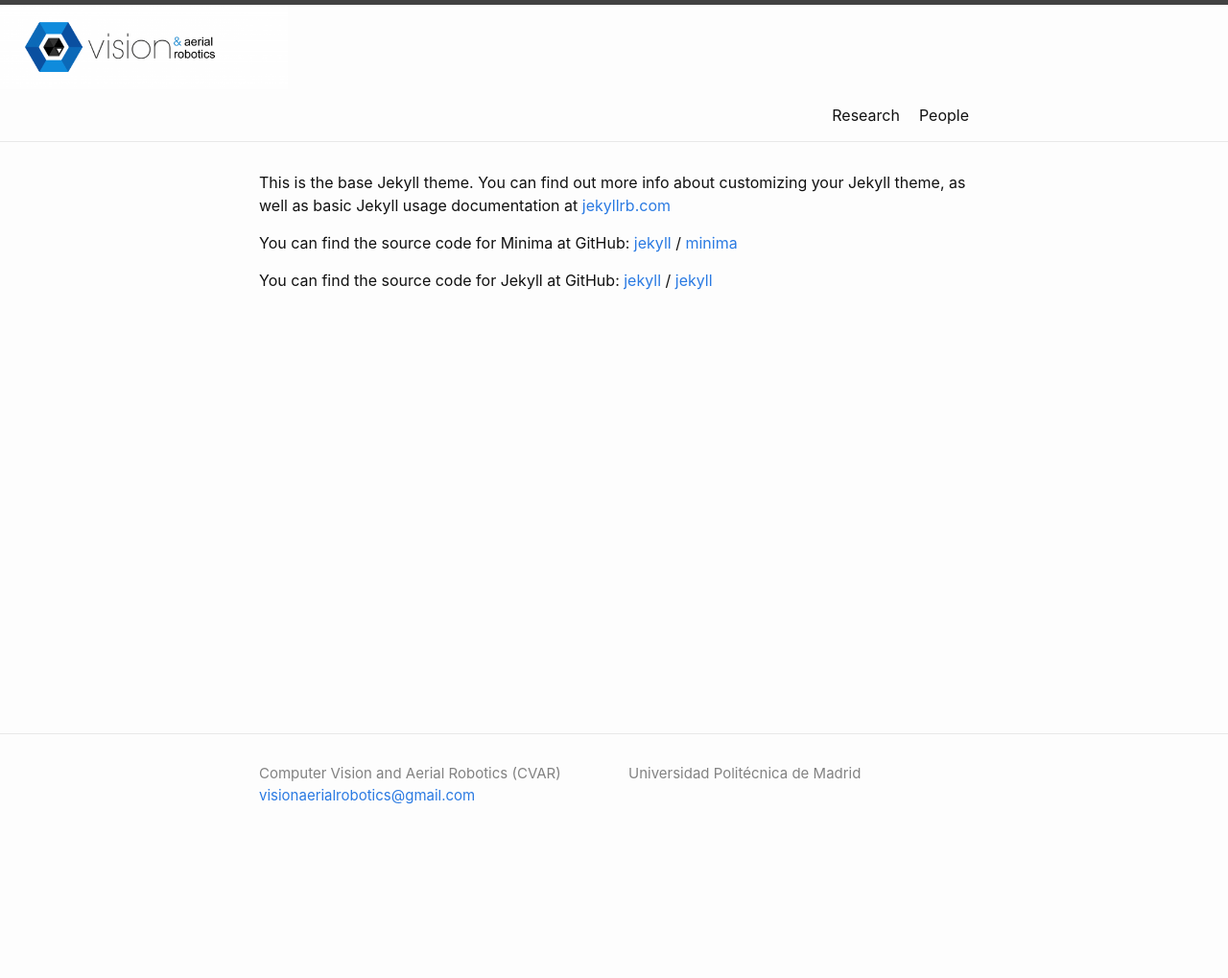
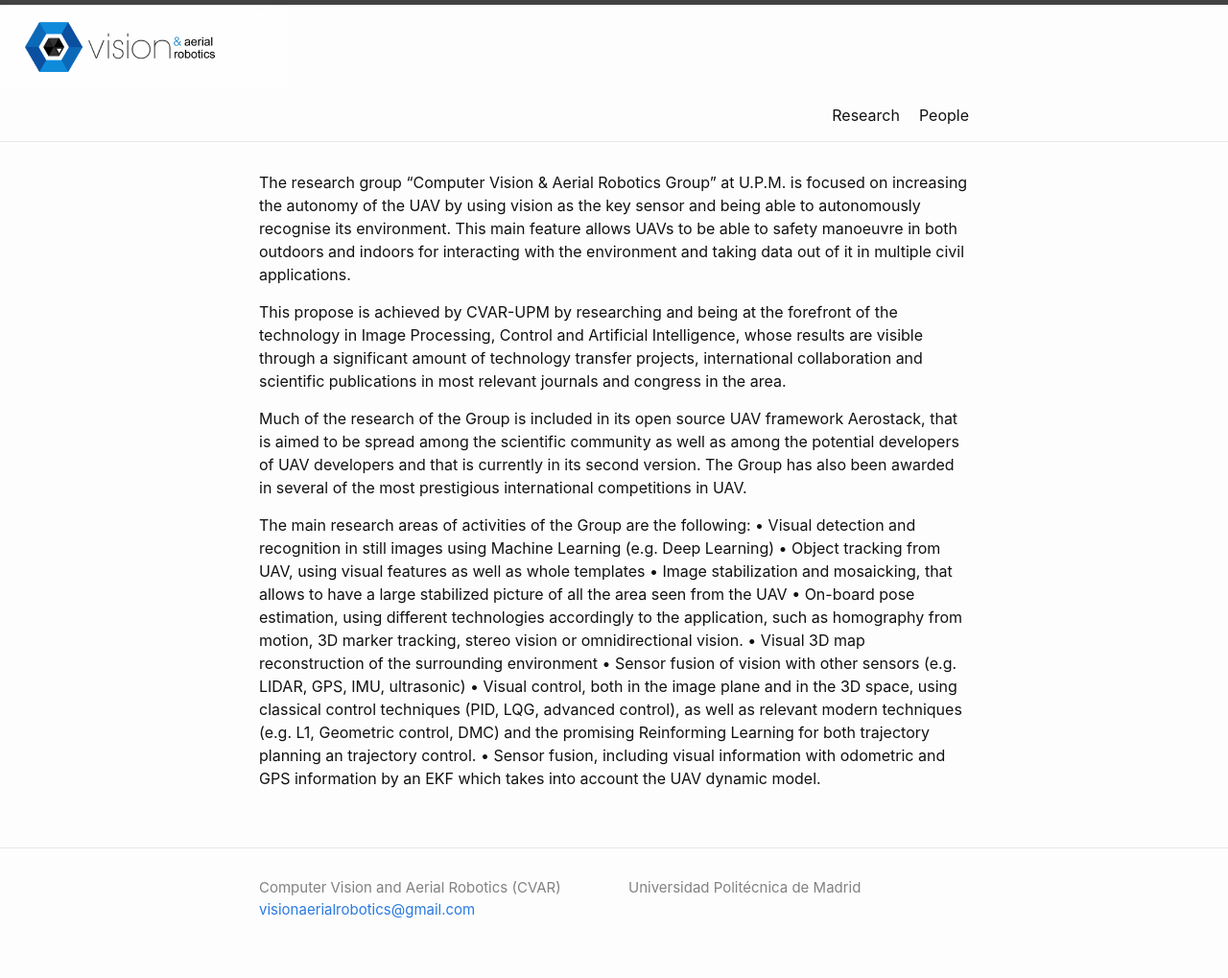
Before and after one commit to cvar-upm/cvar-upm.github.io, a Jekyll site: the page built from research.md, in a window 1280 px wide. Shown: the whole page at 96% size. Built offline with Jekyll 4.4.1, drawn with Linux system fonts in a browser that asks for light colours; before the commit the page ends 900 px from its top, so only the background shows below that.

Commit message:
Update research.md

```diff
--- a/research.md
+++ b/research.md
@@ -4,15 +4,18 @@ title: Research
 permalink: /research/
 ---
 
-This is the base Jekyll theme. You can find out more info about customizing your Jekyll theme, as well as basic Jekyll usage documentation at [jekyllrb.com](https://jekyllrb.com/)
+The research group “Computer Vision & Aerial Robotics Group” at U.P.M. is focused on increasing the autonomy of the UAV by using vision as the key sensor and being able to autonomously recognise its environment. This main feature allows UAVs to be able to safety manoeuvre in both outdoors and indoors for interacting with the environment and taking data out of it in multiple civil applications.
 
-You can find the source code for Minima at GitHub:
-[jekyll][jekyll-organization] /
-[minima](https://github.com/jekyll/minima)
+This propose is achieved by CVAR-UPM by researching and being at the forefront of the technology in Image Processing, Control and Artificial Intelligence, whose results are visible through a significant amount of technology transfer projects, international collaboration and scientific publications in most relevant journals and congress in the area.
 
-You can find the source code for Jekyll at GitHub:
-[jekyll][jekyll-organization] /
-[jekyll](https://github.com/jekyll/jekyll)
+Much of the research of the Group is included in its open source UAV framework Aerostack, that is aimed to be spread among the scientific community as well as among the potential developers of UAV developers and that is currently in its second version. The Group has also been awarded in several of the most prestigious international competitions in UAV.
 
-
-[jekyll-organization]: https://github.com/jekyll
+The main research areas of activities of the Group are the following:
+•	Visual detection and recognition in still images using Machine Learning (e.g. Deep Learning)
+•	Object tracking from UAV, using visual features as well as whole templates
+•	Image stabilization and mosaicking, that allows to have a large stabilized picture of all the area seen from the UAV
+•	On-board pose estimation, using different technologies accordingly to the application, such as homography from motion, 3D marker tracking, stereo vision or omnidirectional vision.
+•	Visual 3D map reconstruction of the surrounding environment
+•	Sensor fusion of vision with other sensors (e.g. LIDAR, GPS, IMU, ultrasonic)
+•	Visual control, both in the image plane and in the 3D space, using classical control techniques (PID, LQG, advanced control), as well as relevant modern techniques (e.g. L1, Geometric control, DMC) and the promising Reinforming Learning for both trajectory planning an trajectory control.
+•	Sensor fusion, including visual information with odometric and GPS information by an EKF which takes into account the UAV dynamic model.
```
